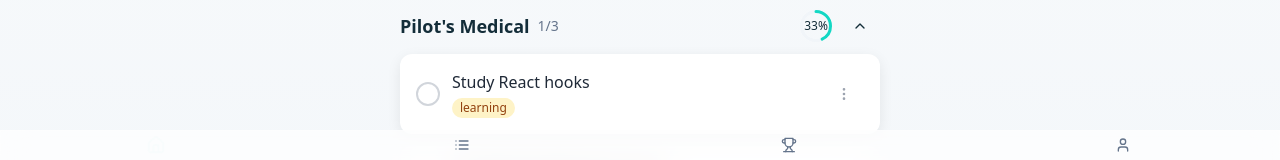
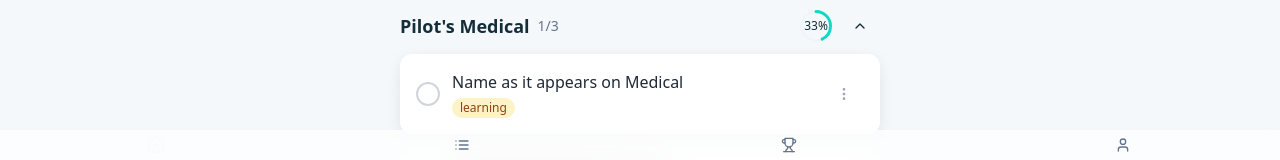
Before and after one commit to SineVisu/checkliingo, a React (Vite) app: page / in a window 1280 px wide. Shown: the part 612-772 px from the top of the page. Built offline with nearby package versions, Linux system fonts and the light colour scheme.

Commit message:
Rename checklist item
Renamed "Study React hooks" to "Name as it appears on Medical".

```diff
--- a/src/components/checklists/ChecklistItem.tsx
+++ b/src/components/checklists/ChecklistItem.tsx
@@ -1,3 +1,4 @@
+
 import React, { useState } from 'react';
 import { Check, MoreVertical } from 'lucide-react';
 import { Button } from '@/components/ui/button';
@@ -27,7 +28,7 @@ const ChecklistItem: React.FC<ChecklistItemProps> = ({ item, onToggleComplete })
   const [certificateDialogOpen, setCertificateDialogOpen] = useState(false);
 
   const handleToggle = () => {
-    if (item.title === 'Name as it appears on License') {
+    if (item.title === 'Name as it appears on License' || item.title === 'Name as it appears on Medical') {
       setNameDialogOpen(true);
       return;
     }
--- a/src/pages/Index.tsx
+++ b/src/pages/Index.tsx
@@ -25,7 +25,7 @@ const initialData: ChecklistGroupData[] = [
     id: '2',
     title: 'Pilot\'s Medical',
     items: [
-      { id: '201', title: 'Study React hooks', isCompleted: false, category: 'learning' },
+      { id: '201', title: 'Name as it appears on Medical', isCompleted: false, category: 'learning' },
       { id: '202', title: 'Complete TypeScript course', isCompleted: false, category: 'learning' },
       { id: '203', title: 'Practice coding problem', isCompleted: true, category: 'learning' }
     ]
```
